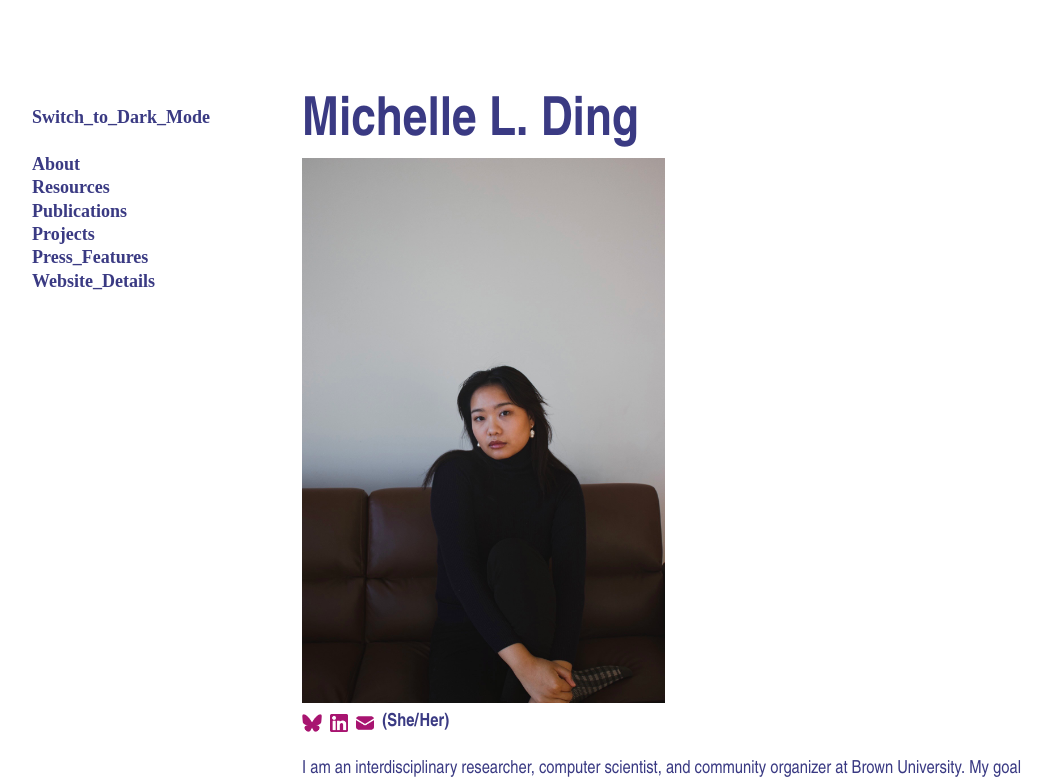
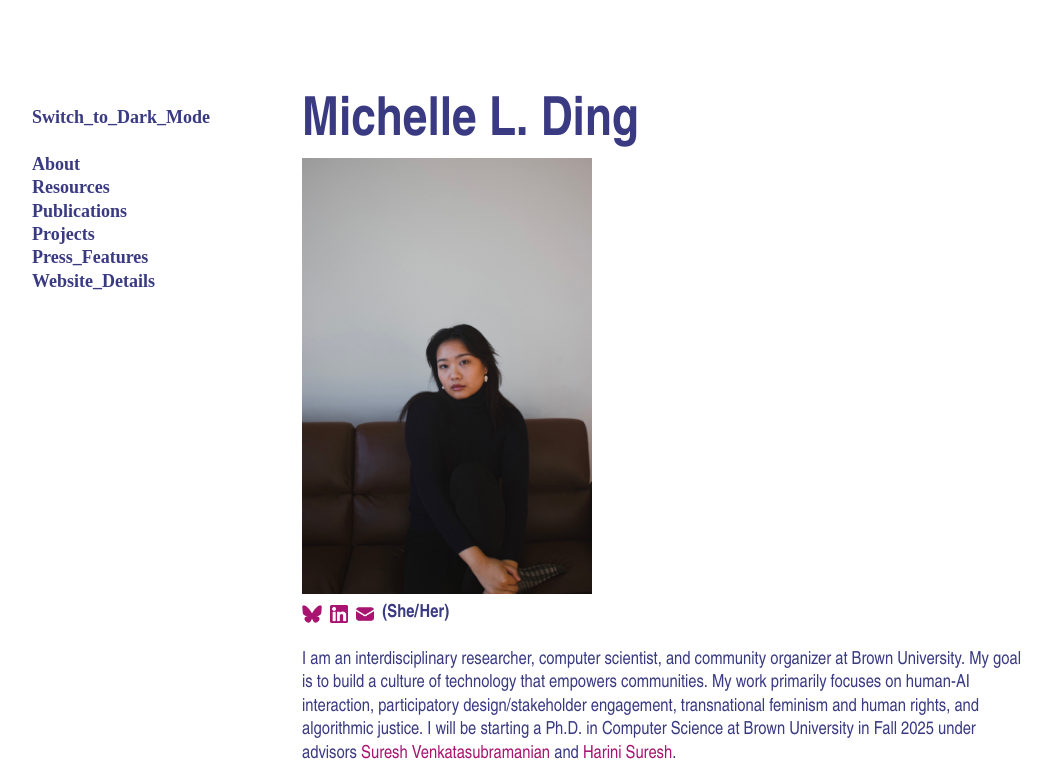
Before and after one commit to michelle-ding/michelle-ding.github.io, a React (Create React App) app: page / in a window 1280 px wide. Shown: the top 780 px of the page, without its empty margins (146-1197 px from the left). Built offline with nearby package versions, Linux system fonts and the light colour scheme; the HTML template or start-up script is replaced by a standard one.

Commit message:
Portrait size

```diff
--- a/src/styles/App.css
+++ b/src/styles/App.css
@@ -6,7 +6,7 @@
   --header_size:54px;
   --body_size_phone: 12px;
   --header_size_phone:32px;
-  --portrait_width:50%;
+  --portrait_width:40%;
   --portrait_width_phone:80%;
 }
 
```
